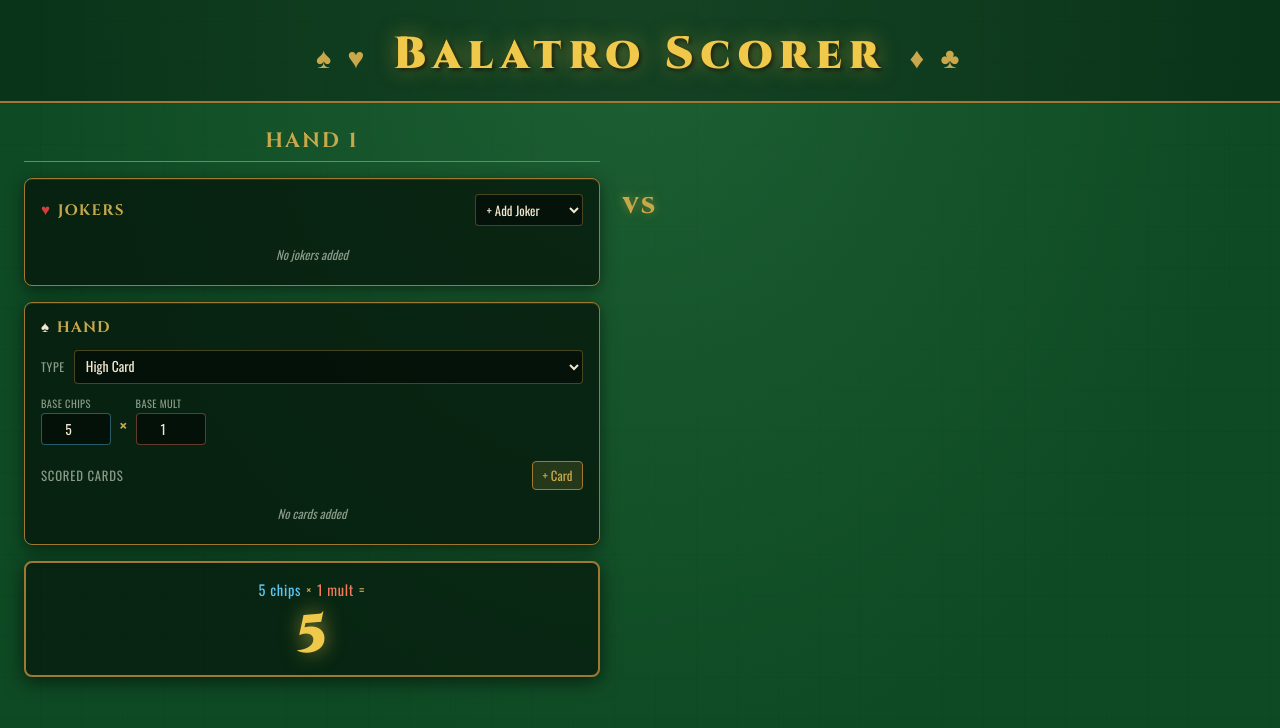
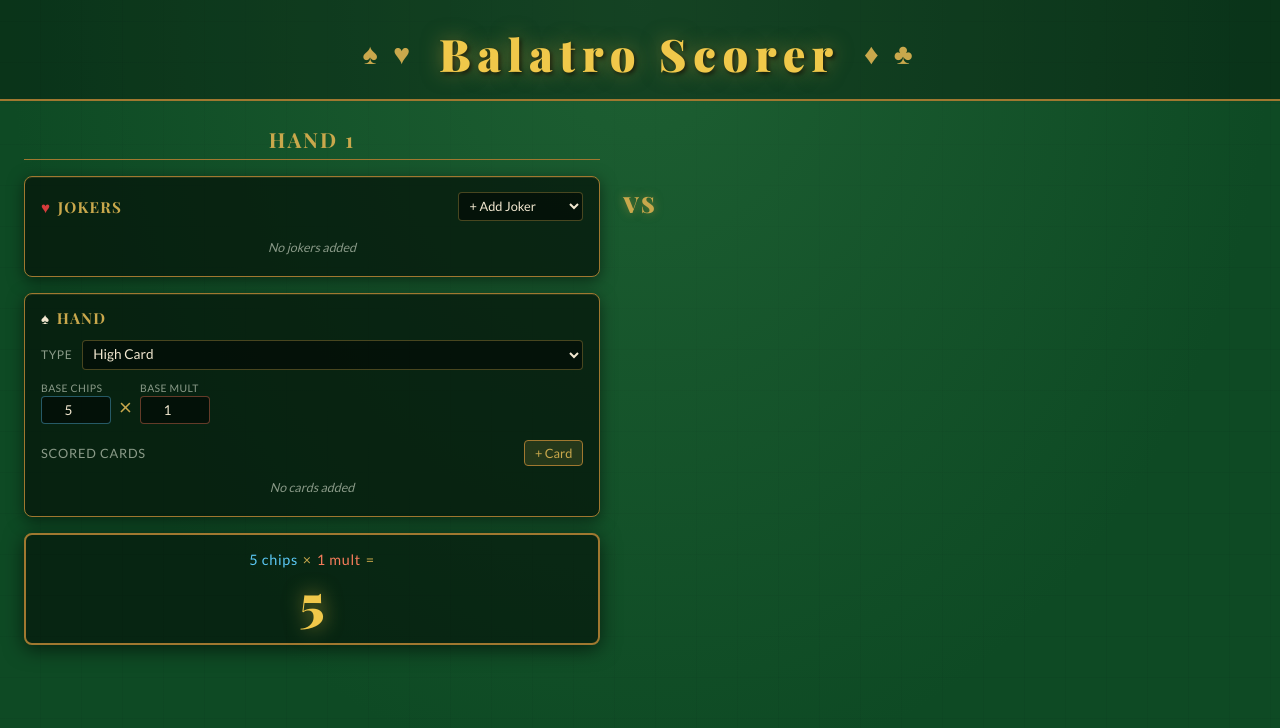
Before and after one commit to SleepyJay/balatro-scorer, a plain HTML site: page index.html in a window 1280 px wide. Drawn offline with nearby package versions, Linux system fonts and the light colour scheme.

Commit message:
better font

```diff
--- a/styles.css
+++ b/styles.css
@@ -1,5 +1,5 @@
 /* ── Fonts & Reset ─────────────────────────────────────────────────────────── */
-@import url('https://fonts.googleapis.com/css2?family=Cinzel:wght@700;900&family=Oswald:wght@300;400;600&display=swap');
+@import url('https://fonts.googleapis.com/css2?family=Playfair+Display:wght@700;900&family=Lato:wght@300;400;700&display=swap');
 
 *, *::before, *::after { box-sizing: border-box; margin: 0; padding: 0; }
 
@@ -32,7 +32,7 @@
     repeating-linear-gradient(0deg, transparent, transparent 40px, rgba(0,0,0,0.04) 40px, rgba(0,0,0,0.04) 41px),
     repeating-linear-gradient(90deg, transparent, transparent 40px, rgba(0,0,0,0.04) 40px, rgba(0,0,0,0.04) 41px);
   min-height: 100vh;
-  font-family: 'Oswald', sans-serif;
+  font-family: 'Lato', sans-serif;
   color: var(--cream);
 }
 
@@ -48,7 +48,7 @@
 }
 
 .main-header h1 {
-  font-family: 'Cinzel', serif;
+  font-family: 'Playfair Display', serif;
   font-size: clamp(1.6rem, 4vw, 2.8rem);
   font-weight: 900;
   letter-spacing: 0.15em;
@@ -88,7 +88,7 @@
   padding-top: 4rem;
   width: 80px;
   flex-shrink: 0;
-  font-family: 'Cinzel', serif;
+  font-family: 'Playfair Display', serif;
   font-size: 1.4rem;
   font-weight: 900;
   color: var(--gold);
@@ -98,7 +98,7 @@
 
 /* ── Panel Title ───────────────────────────────────────────────────────────── */
 .panel-title {
-  font-family: 'Cinzel', serif;
+  font-family: 'Playfair Display', serif;
   font-size: 1.3rem;
   color: var(--gold);
   letter-spacing: 0.1em;
@@ -125,7 +125,7 @@
 }
 
 .section-header h3 {
-  font-family: 'Cinzel', serif;
+  font-family: 'Playfair Display', serif;
   font-size: 0.95rem;
   font-weight: 700;
   color: var(--gold);
@@ -256,7 +256,7 @@
   border: 1px solid rgba(200,168,76,0.35);
   border-radius: 4px;
   color: var(--cream);
-  font-family: 'Oswald', sans-serif;
+  font-family: 'Lato', sans-serif;
   font-size: 0.85rem;
   padding: 0.3rem 0.4rem;
   outline: none;
@@ -327,7 +327,7 @@
 }
 
 .score-value {
-  font-family: 'Cinzel', serif;
+  font-family: 'Playfair Display', serif;
   font-size: clamp(2rem, 5vw, 3.2rem);
   font-weight: 900;
   color: var(--gold-bright);
@@ -353,7 +353,7 @@
   border-radius: 4px;
   color: var(--gold);
   cursor: pointer;
-  font-family: 'Oswald', sans-serif;
+  font-family: 'Lato', sans-serif;
   font-size: 0.8rem;
   padding: 0.25rem 0.6rem;
   transition: background 0.15s;
```
